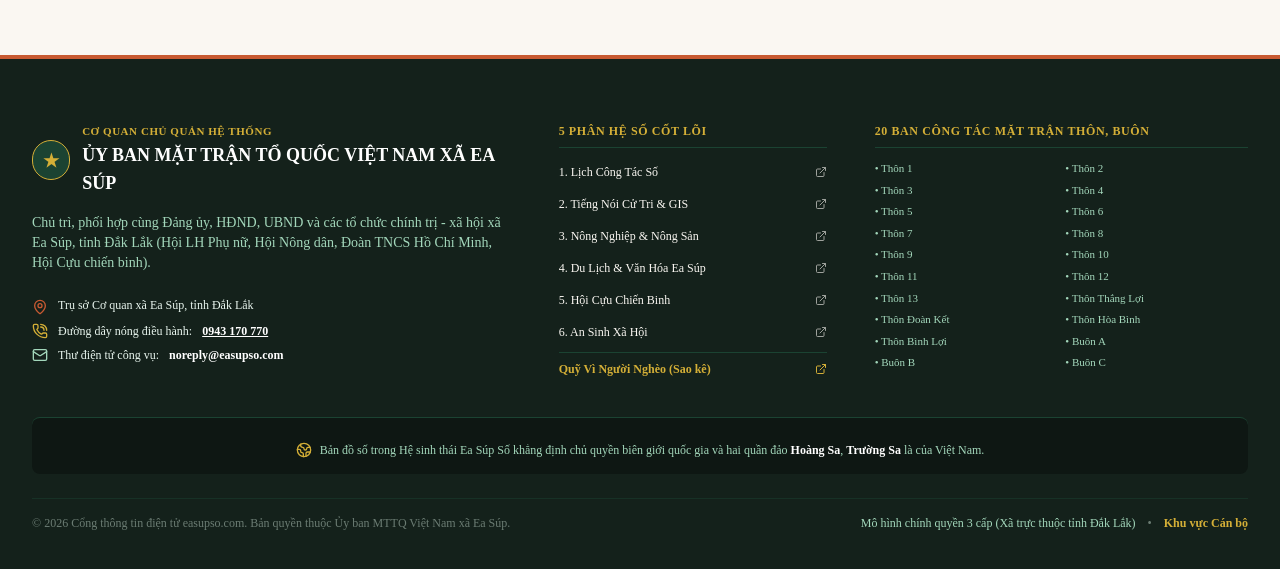
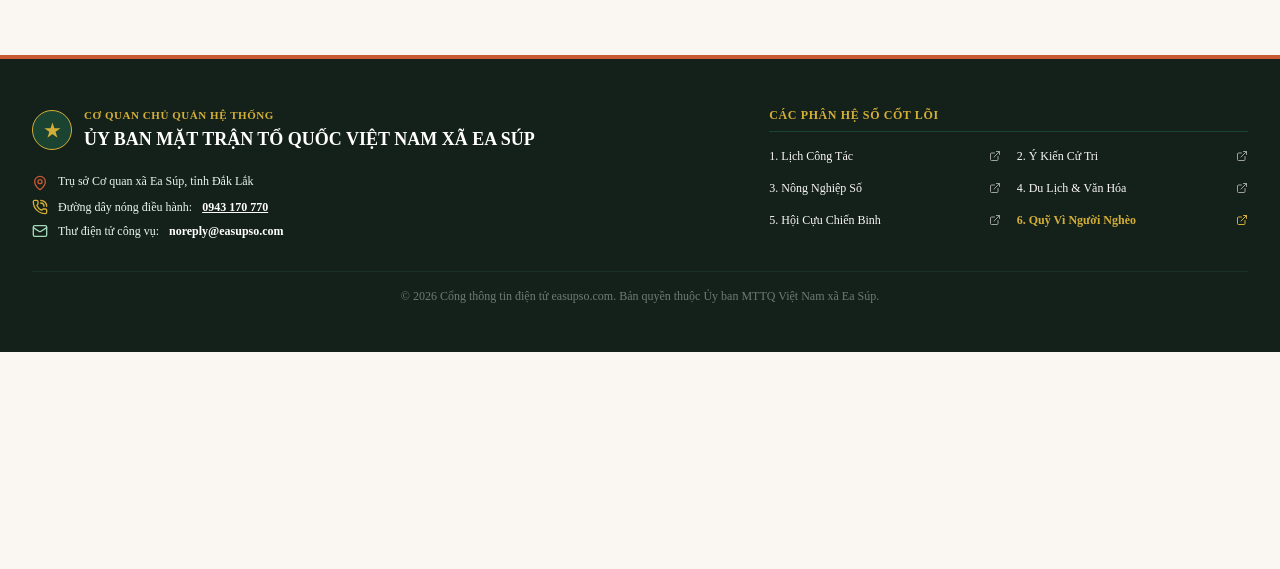
Before and after one commit to lehanhkt01-gif/easupso, a Next.js app: page / in a window 1280 px wide. Shown: the part 906-1475 px from the top of the page. After the commit the page ends 1258 px from the top, so only its background shows below. Built offline with nearby package versions, Linux system fonts and the light colour scheme; no server answers; the database is empty.

Commit message:
style(footer): Loai bo cac phan chu thua o footer theo yeu cau

```diff
--- a/src/components/layout/Footer.tsx
+++ b/src/components/layout/Footer.tsx
@@ -1,25 +1,20 @@
 import React from 'react';
-import Link from 'next/link';
 import {
   PhoneCall,
   Mail,
   MapPin,
   ExternalLink,
-  Shield,
-  Heart,
-  Globe2,
 } from 'lucide-react';
-import { EA_SUP_VILLAGES } from '@/constants/easup-data';
 
 export function Footer() {
   return (
     <footer className="bg-[#14211B] text-[#FAF7F2] border-t-4 border-[#C85A32] mt-auto">
       {/* 1. KHỐI NỘI DUNG CHÍNH CỦA FOOTER */}
-      <div className="max-w-7xl mx-auto px-4 sm:px-6 lg:px-8 py-12 sm:py-16">
-        <div className="grid grid-cols-1 md:grid-cols-2 lg:grid-cols-12 gap-8 lg:gap-12">
+      <div className="max-w-7xl mx-auto px-4 sm:px-6 lg:px-8 py-10 sm:py-12">
+        <div className="grid grid-cols-1 md:grid-cols-12 gap-8 lg:gap-12">
 
-          {/* CỘT 1: CƠ QUAN CHỦ QUẢN & LIÊN HỆ ĐIỀU HÀNH (4 CỘT) */}
-          <div className="lg:col-span-5 space-y-4">
+          {/* CỘT 1: CƠ QUAN CHỦ QUẢN & LIÊN HỆ ĐIỀU HÀNH */}
+          <div className="md:col-span-7 space-y-4">
             <div className="flex items-center gap-3">
               <div className="w-10 h-10 rounded-full bg-[#1B4332] border border-[#D4AF37] flex items-center justify-center font-serif text-[#D4AF37] font-bold text-lg">
                 ★
@@ -34,12 +29,7 @@ export function Footer() {
               </div>
             </div>
 
-            <p className="text-xs sm:text-sm text-[#A3D7BB] leading-relaxed">
-              Chủ trì, phối hợp cùng Đảng ủy, HĐND, UBND và các tổ chức chính trị - xã hội xã Ea Súp,
-              tỉnh Đắk Lắk (Hội LH Phụ nữ, Hội Nông dân, Đoàn TNCS Hồ Chí Minh, Hội Cựu chiến binh).
-            </p>
-
-            <div className="space-y-2 text-xs text-[#E8F5EE] pt-2">
+            <div className="space-y-2 text-xs text-[#E8F5EE] pt-1">
               <div className="flex items-start gap-2.5">
                 <MapPin className="w-4 h-4 text-[#C85A32] flex-shrink-0 mt-0.5" />
                 <span>Trụ sở Cơ quan xã Ea Súp, tỉnh Đắk Lắk</span>
@@ -61,57 +51,48 @@ export function Footer() {
             </div>
           </div>
 
-          {/* CỘT 2: 5 PHÂN HỆ SỐ CỐT LÕI (3 CỘT) */}
-          <div className="lg:col-span-3 space-y-3">
+          {/* CỘT 2: 5 PHÂN HỆ SỐ CỐT LÕI */}
+          <div className="md:col-span-5 space-y-3">
             <h4 className="text-xs font-bold uppercase tracking-wider text-[#D4AF37] border-b border-[#1B4332] pb-2">
-              5 Phân Hệ Số Cốt Lõi
+              Các Phân Hệ Số Cốt Lõi
             </h4>
-            <ul className="space-y-2 text-xs">
-              <li>
+            <div className="grid grid-cols-1 sm:grid-cols-2 gap-x-4 gap-y-2 text-xs">
               <a
                 href="https://lichcongtac.easupso.com"
                 target="_blank"
                 rel="noopener noreferrer"
                 className="hover:text-[#D4AF37] flex items-center justify-between py-1 transition"
               >
-                  <span>1. Lịch Công Tác Số</span>
+                <span>1. Lịch Công Tác</span>
                 <ExternalLink className="w-3 h-3 opacity-60" />
               </a>
-              </li>
-              <li>
               <a
                 href="https://ykien.easupso.com"
                 target="_blank"
                 rel="noopener noreferrer"
                 className="hover:text-[#D4AF37] flex items-center justify-between py-1 transition"
               >
-                  <span>2. Tiếng Nói Cử Tri &amp; GIS</span>
+                <span>2. Ý Kiến Cử Tri</span>
                 <ExternalLink className="w-3 h-3 opacity-60" />
               </a>
-              </li>
-              <li>
               <a
                 href="https://nongnghiep.easupso.com"
                 target="_blank"
                 rel="noopener noreferrer"
                 className="hover:text-[#D4AF37] flex items-center justify-between py-1 transition"
               >
-                  <span>3. Nông Nghiệp &amp; Nông Sản</span>
+                <span>3. Nông Nghiệp Số</span>
                 <ExternalLink className="w-3 h-3 opacity-60" />
               </a>
-              </li>
-              <li>
               <a
                 href="https://dulich.easupso.com"
                 target="_blank"
                 rel="noopener noreferrer"
                 className="hover:text-[#D4AF37] flex items-center justify-between py-1 transition"
               >
-                  <span>4. Du Lịch &amp; Văn Hóa Ea Súp</span>
+                <span>4. Du Lịch &amp; Văn Hóa</span>
                 <ExternalLink className="w-3 h-3 opacity-60" />
               </a>
-              </li>
-              <li>
               <a
                 href="https://ccb.easupso.com"
                 target="_blank"
@@ -121,70 +102,24 @@ export function Footer() {
                 <span>5. Hội Cựu Chiến Binh</span>
                 <ExternalLink className="w-3 h-3 opacity-60" />
               </a>
-              </li>
-              <li>
               <a
                 href="https://nguoingheo.easupso.com"
                 target="_blank"
                 rel="noopener noreferrer"
-                  className="hover:text-[#D4AF37] flex items-center justify-between py-1 transition"
+                className="text-[#D4AF37] hover:underline flex items-center justify-between py-1 font-bold"
               >
-                  <span>6. An Sinh Xã Hội</span>
-                  <ExternalLink className="w-3 h-3 opacity-60" />
-                </a>
-              </li>
-              <li className="pt-2 border-t border-[#1B4332]">
-                <a
-                  href="https://nguoingheo.easupso.com"
-                  target="_blank"
-                  rel="noopener noreferrer"
-                  className="text-[#D4AF37] hover:underline flex items-center justify-between font-bold"
-                >
-                  <span>Quỹ Vì Người Nghèo (Sao kê)</span>
+                <span>6. Quỹ Vì Người Nghèo</span>
                 <ExternalLink className="w-3 h-3" />
               </a>
-              </li>
-            </ul>
-          </div>
-
-          {/* CỘT 3: 20 BAN CÔNG TÁC MẶT TRẬN THÔN, BUÔN (4 CỘT) */}
-          <div className="lg:col-span-4 space-y-3">
-            <h4 className="text-xs font-bold uppercase tracking-wider text-[#D4AF37] border-b border-[#1B4332] pb-2">
-              20 Ban Công Tác Mặt Trận Thôn, Buôn
-            </h4>
-            <div className="grid grid-cols-2 gap-x-2 gap-y-1 text-[11px] text-[#A3D7BB]">
-              {EA_SUP_VILLAGES.map((v) => (
-                <div key={v.code} className="truncate hover:text-white transition">
-                  &bull; {v.name}
-                </div>
-              ))}
             </div>
           </div>
         </div>
 
-        {/* 2. DÒNG KHẲNG ĐỊNH CHỦ QUYỀN TRANG TRỌNG */}
-        <div className="mt-10 pt-6 border-t border-[#1B4332] text-center text-xs text-[#A3D7BB] bg-[#0E1713] p-4 rounded-lg">
-          <p className="flex items-center justify-center gap-2 flex-wrap font-medium">
-            <Globe2 className="w-4 h-4 text-[#D4AF37] flex-shrink-0" />
-            <span>
-              Bản đồ số trong Hệ sinh thái Ea Súp Số khẳng định chủ quyền biên giới quốc gia và hai quần đảo{' '}
-              <strong className="text-white">Hoàng Sa</strong>, <strong className="text-white">Trường Sa</strong> là của Việt Nam.
-            </span>
-          </p>
-        </div>
-
-        {/* 3. DÒNG BẢN QUYỀN & MÔ HÌNH HÀNH CHÍNH 3 CẤP */}
-        <div className="mt-6 flex flex-col sm:flex-row items-center justify-between gap-3 text-xs text-[#6B7C73] border-t border-[#1B4332]/50 pt-4">
+        {/* 2. DÒNG BẢN QUYỀN */}
+        <div className="mt-8 pt-4 border-t border-[#1B4332]/50 text-center text-xs text-[#6B7C73]">
           <p>
             &copy; {new Date().getFullYear()} Cổng thông tin điện tử easupso.com. Bản quyền thuộc Ủy ban MTTQ Việt Nam xã Ea Súp.
           </p>
-          <div className="flex items-center gap-3">
-            <span className="text-[#A3D7BB]">Mô hình chính quyền 3 cấp (Xã trực thuộc tỉnh Đắk Lắk)</span>
-            <span>&bull;</span>
-            <Link href="/login" className="text-[#D4AF37] hover:underline font-semibold">
-              Khu vực Cán bộ
-            </Link>
-          </div>
         </div>
       </div>
     </footer>
```
Lines whose indentation alone changed are shown as unchanged.
